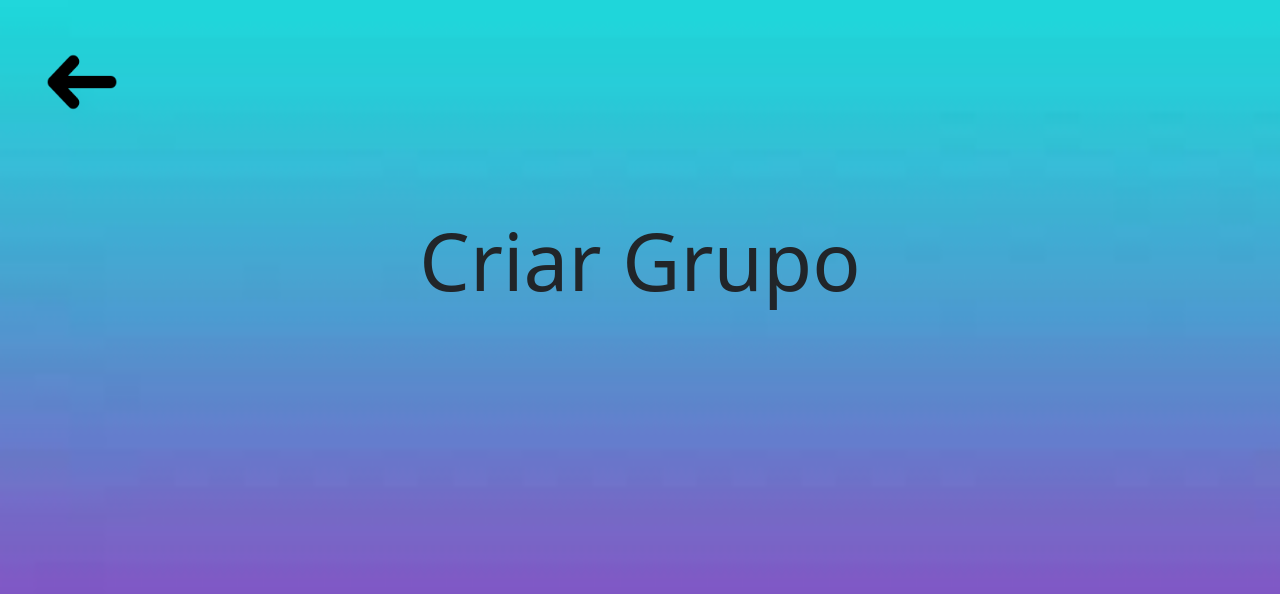
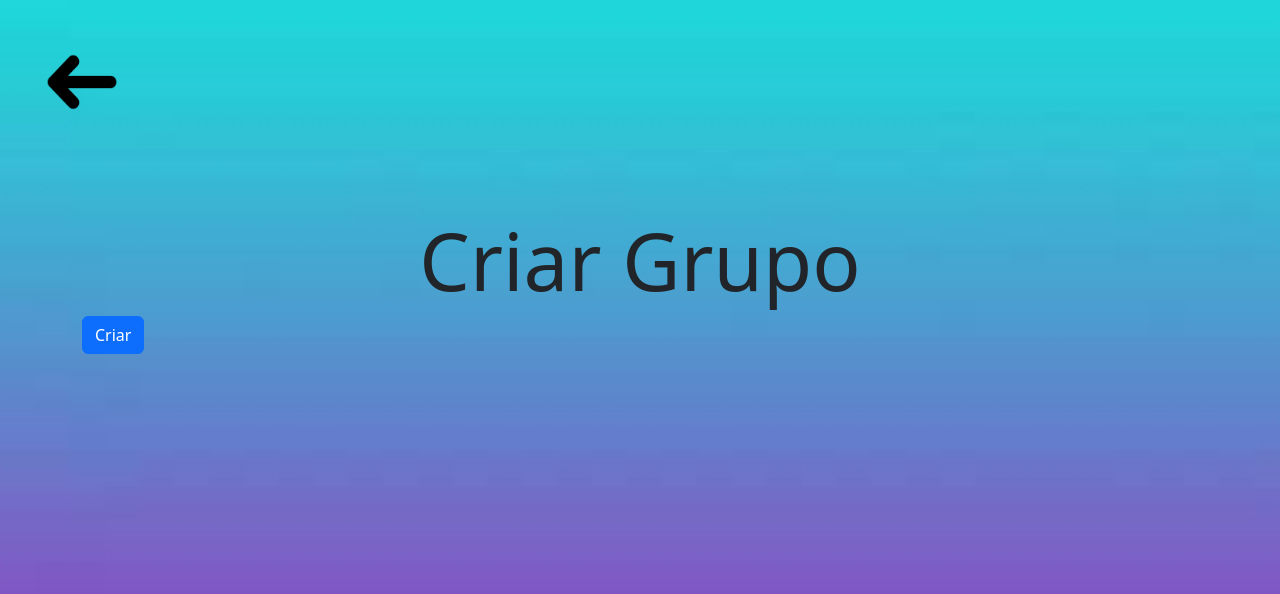
Before and after one commit to DoctorTangerina/Puc-Now, a Django app: page /cria-grupo/ in a window 1280 px wide. Shown: the top 594 px of the page. Run offline with Django 4.2, Linux system fonts and the light colour scheme.

Commit message:
esqueci do botao

```diff
--- a/PucNowapp/templates/CriaGrupo.html
+++ b/PucNowapp/templates/CriaGrupo.html
@@ -33,6 +33,6 @@
 			{% endif %}
 		{% endfor %}
 		</div>
-
+		<button type="button" class="btn btn-primary">Criar</button>
 	</body>
 </html>
```
